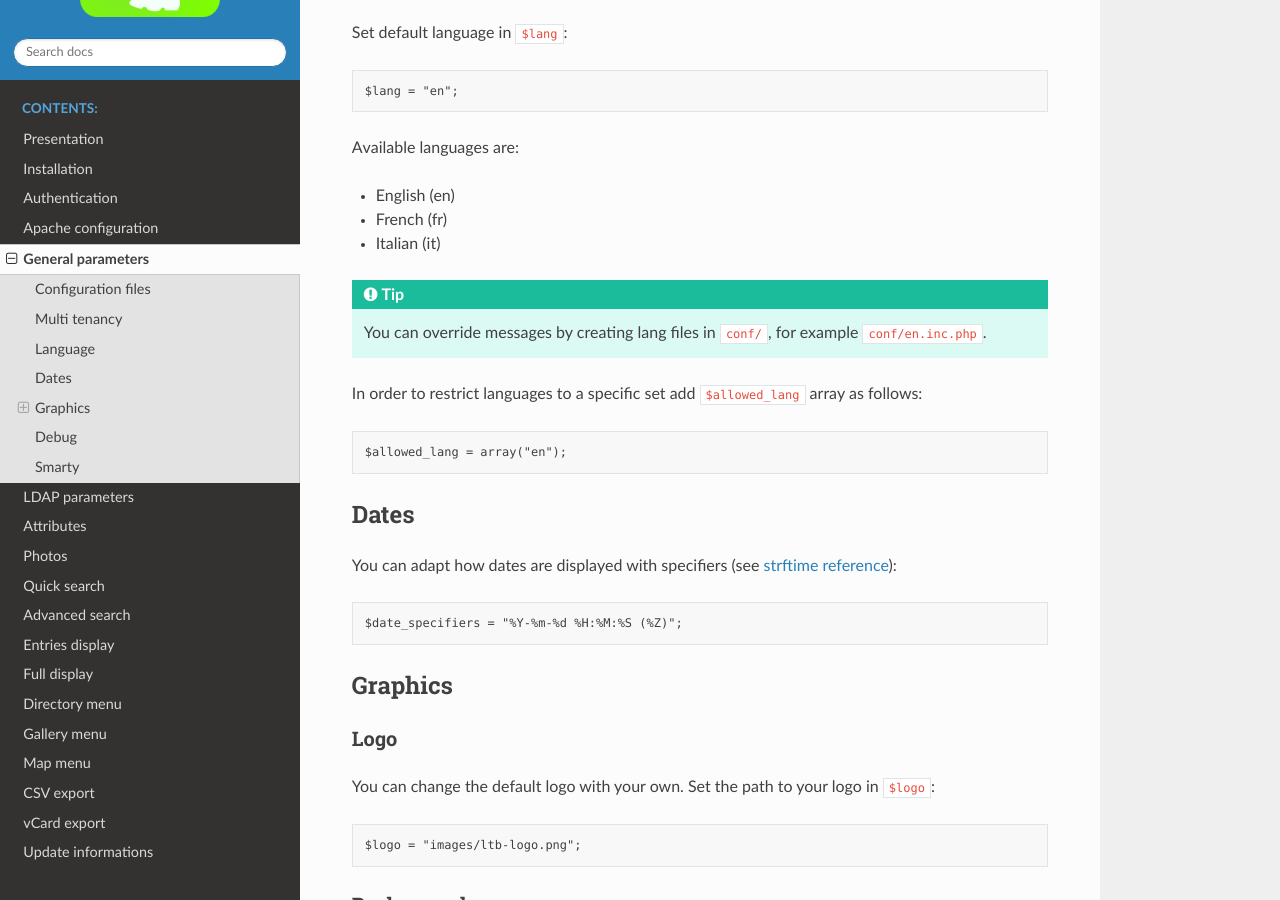
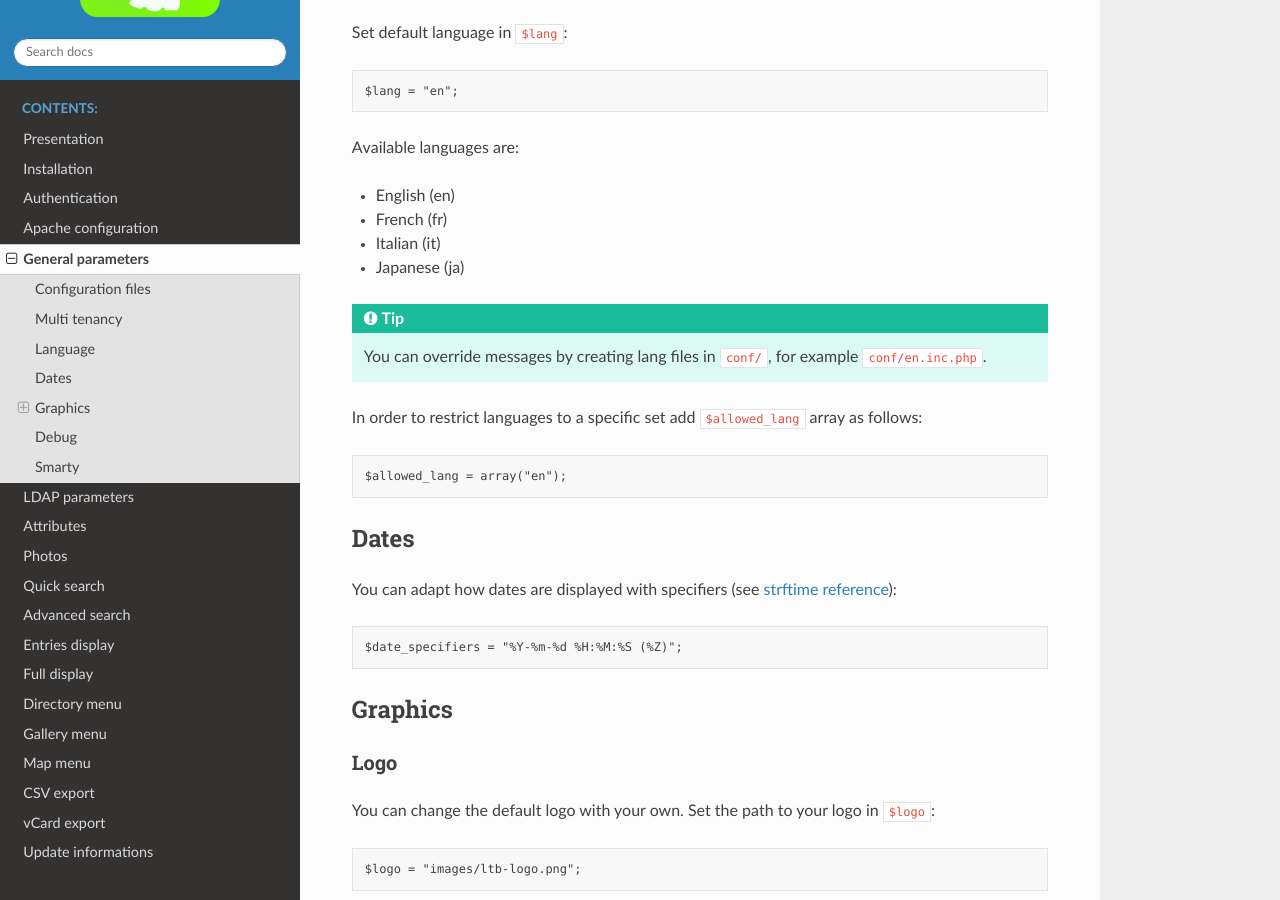
Before and after one commit to ltb-project/white-pages, a Sphinx documentation site: the page built from docs/general-parameters.rst, in a window 1280 px wide and 900 px high, scrolled down 1439 px. Built offline with Sphinx 7.4.7 and the Read the Docs theme 3.1.0, drawn with Linux system fonts in a browser that asks for light colours.

Commit message:
Japanese lang

```diff
--- a/docs/general-parameters.rst
+++ b/docs/general-parameters.rst
@@ -69,6 +69,7 @@ Available languages are:
 * English (en)
 * French (fr)
 * Italian (it)
+* Japanese (ja)
 
 .. tip:: You can override messages by creating lang files in ``conf/``, for example ``conf/en.inc.php``.
 
```
